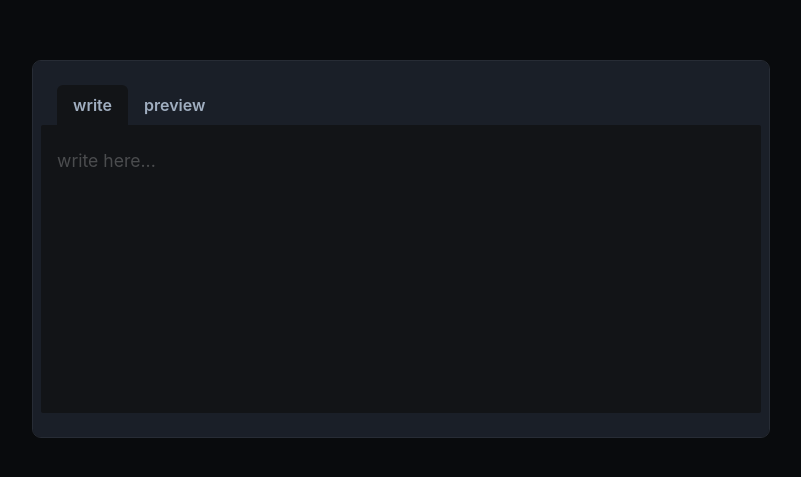
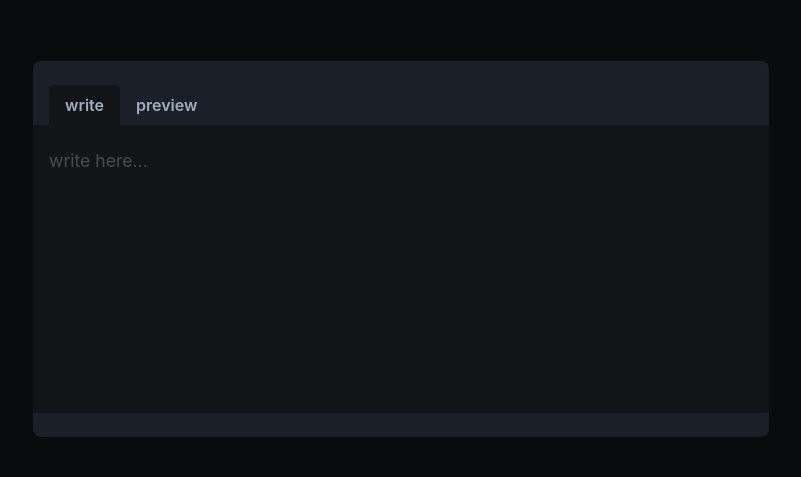
Before and after one commit to i-one7/MarkdownEditor-UI, a React (Create React App) app: page / in a window 1280 px wide. Shown: the part 151-628 px from the top of the page, without its empty margins (239-1040 px from the left). Built offline with nearby package versions, Linux system fonts and the light colour scheme.

Commit message:
change padding and outlines

```diff
--- a/src/components/widget.comp.jsx
+++ b/src/components/widget.comp.jsx
@@ -2,14 +2,12 @@ import { Box } from '@chakra-ui/react';
 
 const config = {
 	widget: {
-		outline: '1.4px solid',
-		outlineColor: 'dark.600',
 		overflow: 'hidden',
 		bg: 'dark.700',
 		rounded: 'lg',
 		w: 'full',
 		py: 6,
-		px: 2,
+		px: 0,
 	},
 };
 
```
